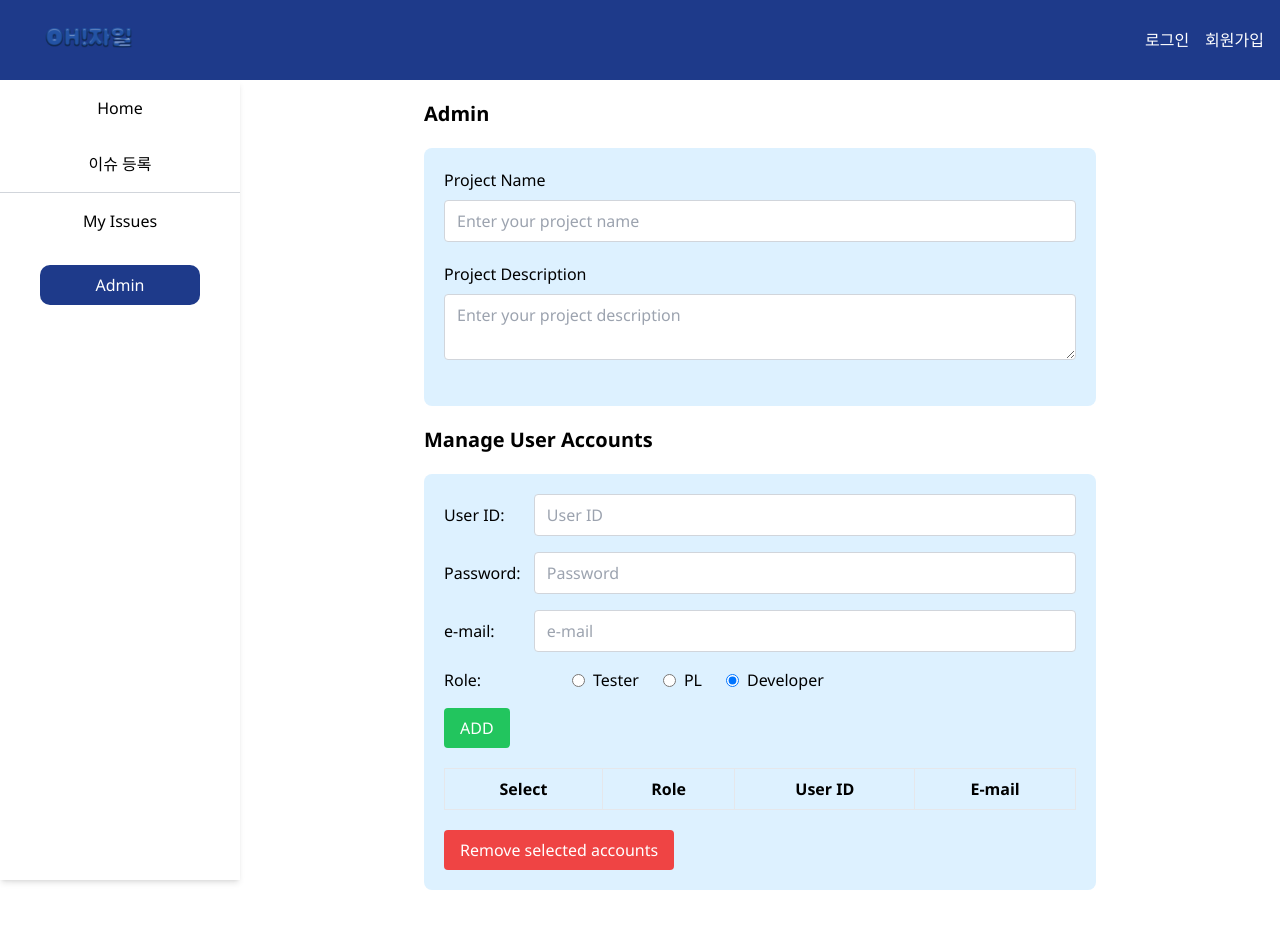
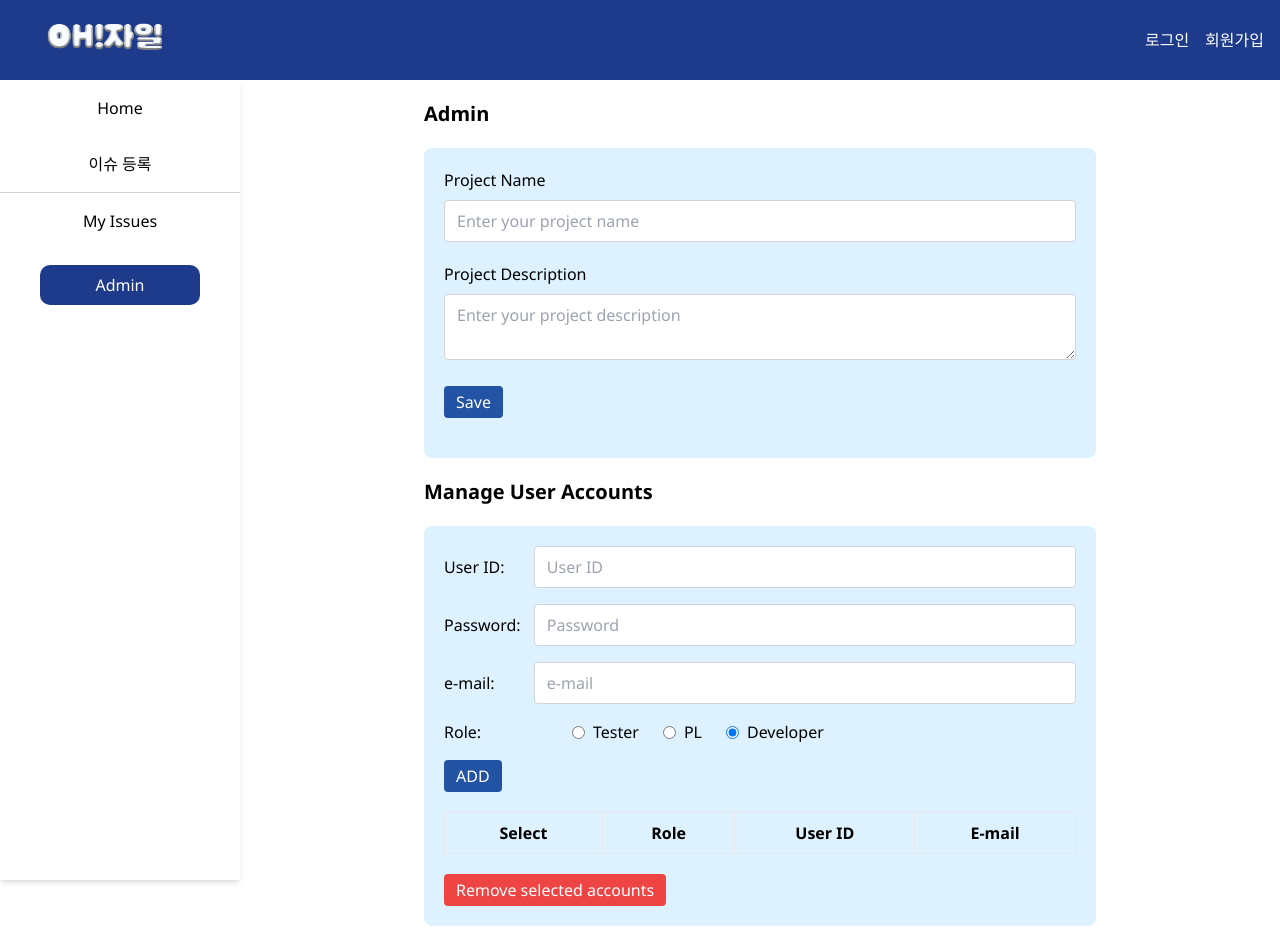
Before and after one commit to CAU-SE-Project07/front-end, a React (Create React App) app: page /admin in a window 1280 px wide. Shown: the top 952 px of the page. Before the commit the page ends 926 px from the top, so only its background shows below. Built offline with nearby package versions, Linux system fonts and the light colour scheme; a web font is replaced by a local one.

Commit message:
#15 admin api 연동 시작 및 로그인 시 Header 변경

```diff
--- a/src/api.js
+++ b/src/api.js
@@ -1,6 +1,6 @@
 import axios from 'axios';
 
-const API_BASE_URL = 'http://your-api-base-url.com';
+const API_BASE_URL = 'https://e92b-14-36-206-222.ngrok-free.app/';
 
 axios.defaults.baseURL = API_BASE_URL;
 axios.defaults.headers.post['Content-Type'] = 'application/json';
--- a/src/components/Header.jsx
+++ b/src/components/Header.jsx
@@ -1,18 +1,35 @@
-import React from 'react';
+import React, { useState, useEffect } from 'react';
 import { Link } from 'react-router-dom';
 import logoImage from '../assets/images/logo.png';
 
 export const Header = () => {
+  const [isLoggedIn, setIsLoggedIn] = useState(false);
+  const [userId, setUserId] = useState('');
+
+  useEffect(() => {
+    const user = JSON.parse(localStorage.getItem('user'));
+    if (user) {
+      setIsLoggedIn(true);
+      setUserId(user.id);
+    }
+  }, []);
+
   return (
     <header className="w-full h-20 bg-blue-900 text-white flex items-center justify-between px-4 fixed top-0 left-0 z-10">
       <div className="flex items-center">
         <Link to="/" className="cursor-pointer">
-          <img src={logoImage} alt="logo" className="h-24 pl-6" />
+          <img src={logoImage} alt="logo" className="h-44 w-44 p-6" />
         </Link>
       </div>
       <div className="flex items-center space-x-4">
-        <Link to="/login" className="text-white hover:text-gray-300">로그인</Link>
-        <Link to="/signup" className="text-white hover:text-gray-300">회원가입</Link>
+        {isLoggedIn ? (
+          <span>{userId}</span>
+        ) : (
+          <>
+            <Link to="/login" className="text-white hover:text-gray-300">로그인</Link>
+            <Link to="/signup" className="text-white hover:text-gray-300">회원가입</Link>
+          </>
+        )}
       </div>
     </header>
   );
--- a/src/pages/Admin.jsx
+++ b/src/pages/Admin.jsx
@@ -1,4 +1,12 @@
-import React, { useState } from 'react';
+import axios from 'axios';
+import React, { useState, useEffect } from 'react';
+
+// API_BASE_URL 설정
+const API_BASE_URL = 'https://e92b-14-36-206-222.ngrok-free.app';
+
+// Axios 기본 설정
+axios.defaults.baseURL = API_BASE_URL;
+axios.defaults.headers.post['Content-Type'] = 'application/json';
 
 const Admin = () => {
   const [projectName, setProjectName] = useState('');
@@ -11,6 +19,15 @@ const Admin = () => {
     email: '',
     role: 'Developer'
   });
+
+  useEffect(() => {
+    const token = localStorage.getItem('token');
+    if (token) {
+      axios.defaults.headers.common['Authorization'] = `Bearer ${token}`;
+    } else {
+      console.warn('No token found in localStorage');
+    }
+  }, []);
 
   const handleProjectNameChange = (e) => {
     setProjectName(e.target.value);
@@ -46,6 +63,23 @@ const Admin = () => {
     setSelectedUsers([]);
   };
 
+  const handleSaveProject = async () => {
+    try {
+      const response = await axios.post('/project/addProject', {
+        projectNm: projectName,
+        projectDesc: projectDescription
+      });
+      alert('프로젝트 제목과 상세내용이 저장되었습니다.');
+      console.log('Project saved:', response.data);
+      // Optionally reset project details
+      setProjectName('');
+      setProjectDescription('');
+    } catch (error) {
+      console.error('Error saving project:', error);
+      alert(`실패: ${error.response ? error.response.data.message : error.message}`);
+    }
+  };
+
   return (
     <div className="p-5">
       <div className="max-w-2xl mx-auto">
@@ -73,6 +107,9 @@ const Admin = () => {
             className="w-full px-3 py-2 border border-gray-300 rounded"
           />
         </div>
+        <button className="bg-[#2353A5] text-white px-3 py-1 rounded hover:bg-red-600 mb-5" onClick={handleSaveProject}>
+          Save
+        </button>
       </div>
 
       <div className="max-w-2xl mx-auto">
@@ -154,7 +191,7 @@ const Admin = () => {
               </label>
             </div>
           </div>
-          <button className="bg-green-500 text-white px-4 py-2 rounded hover:bg-green-600" onClick={handleAddUser}>ADD</button>
+          <button className="bg-[#2353A5] text-white px-3 py-1 rounded hover:bg-green-600" onClick={handleAddUser}>ADD</button>
         </div>
         <table className="w-full border-collapse mb-5">
           <thead>
@@ -182,7 +219,7 @@ const Admin = () => {
             ))}
           </tbody>
         </table>
-        <button className="bg-red-500 text-white px-4 py-2 rounded hover:bg-red-600" onClick={handleRemoveSelectedUsers}>
+        <button className="bg-red-500 text-white px-3 py-1 rounded hover:bg-red-600" onClick={handleRemoveSelectedUsers}>
           Remove selected accounts
         </button>
       </div>
--- a/src/pages/IssueDetails.jsx
+++ b/src/pages/IssueDetails.jsx
@@ -29,7 +29,7 @@ const IssueDetails = () => {
 
       <div className="bg-[#DDF1FF] p-5 rounded-lg shadow-md">
         <h2 className="text-l font-semibold"># 이슈 번호: {issue.issueNum}</h2>
-        <h1 className="text-xl font-medium">이슈 제목: {issue.title}</h1>
+        <h1 className="text-xl font-medium">{issue.title}</h1>
         <div className="h-[1px] bg-gray-800 my-4"></div>
         <div className="grid grid-cols-3 gap-2 mb-4">
           <div>Reporter: {issue.reporter}</div>
@@ -51,7 +51,7 @@ const IssueDetails = () => {
       <div className="bg-[#DDF1FF] p-5 rounded-lg shadow-md">
         <div className="mb-5">
           <div>
-            <input type="text" placeholder="이슈 제목" className="w-full p-2 mb-2 border rounded" />
+            <h1 className="text-xl font-medium mb-2">{issue.title}</h1>
             <div className="mt-4">
               <textarea placeholder="수정할 내용을 적어주세요" className="w-full p-2 h-36 border rounded"></textarea>
             </div>
--- a/src/pages/Login.jsx
+++ b/src/pages/Login.jsx
@@ -1,6 +1,6 @@
 import React, { useState } from 'react';
 import { Link } from 'react-router-dom';
-import logoImage from '../assets/images/logo.png';
+import logoImage from '../assets/images/logo_login.png';
 
 const Login = () => {
     const [email, setEmail] = useState('');
--- a/src/pages/Signup.jsx
+++ b/src/pages/Signup.jsx
@@ -1,6 +1,6 @@
 import React, { useState } from 'react';
 import { Link } from 'react-router-dom';
-import logoImage from '../assets/images/logo.png';
+import logoImage from '../assets/images/logo_login.png';
 
 const Signup = () => {
     const [email, setEmail] = useState('');
```
Also changed, not shown: src/assets/images/logo.png, src/assets/images/logo_login.png (added).
